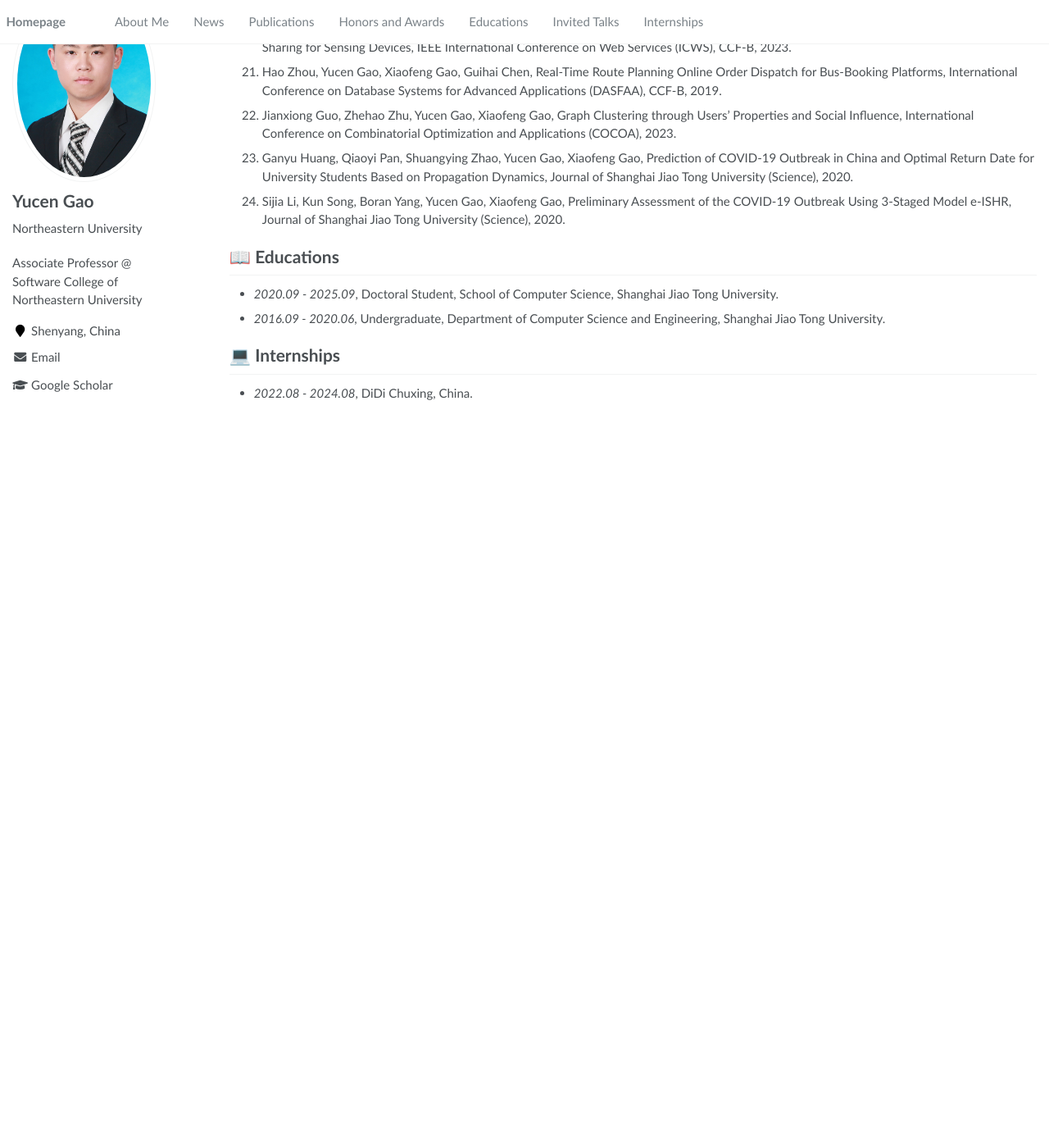
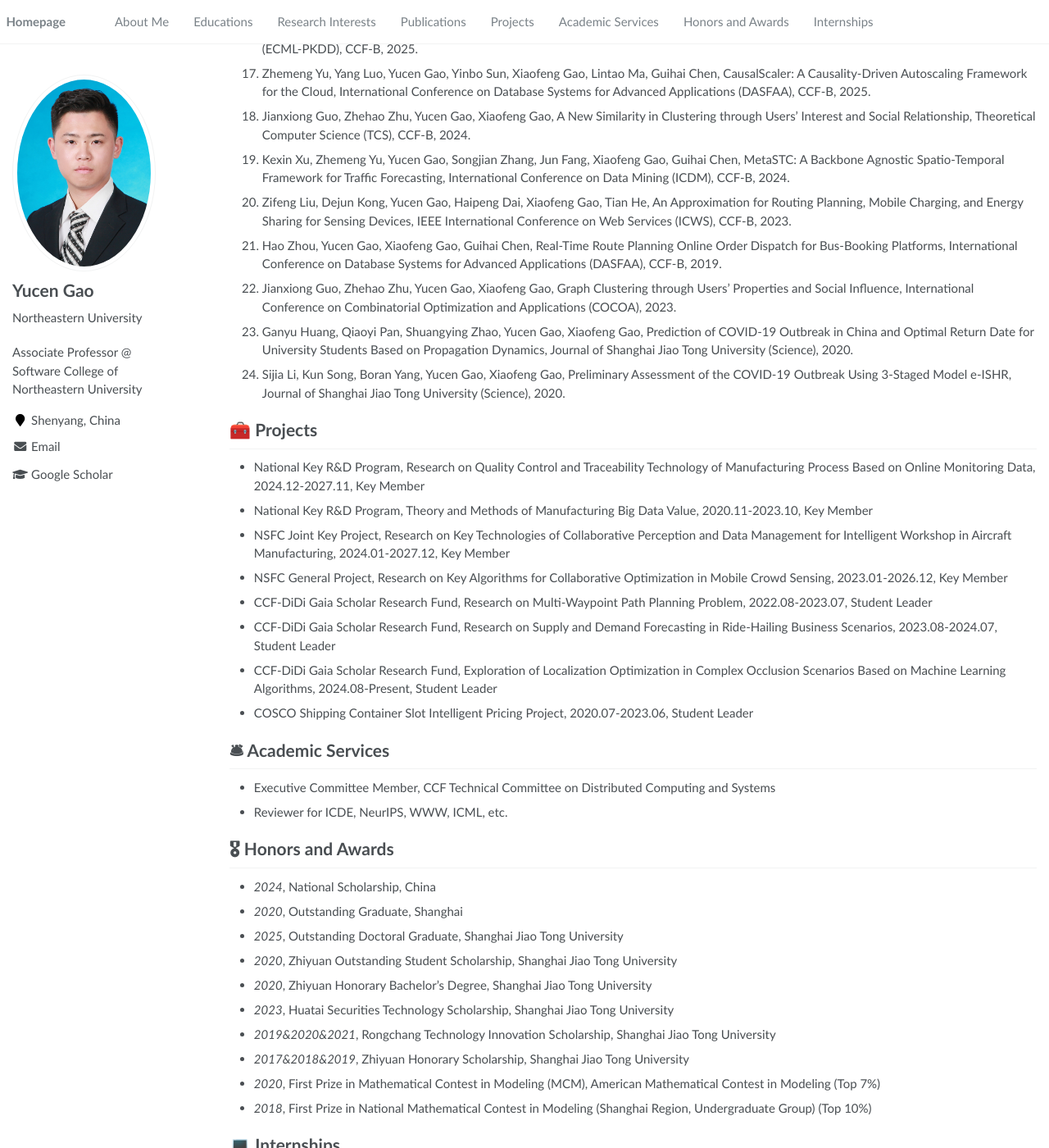
Before and after one commit to GaoYucen/GaoYucen.github.io, a Jekyll site: the page built from _pages/about.md, in a window 1280 px wide and 1400 px high, scrolled down 1235 px. Shown: the whole window at 82% size. Built offline with Jekyll 4.4.1, drawn with Linux system fonts in a browser that asks for light colours; before the commit the page ends 1740 px from its top, so only the background shows below that; some of the changed text lies outside the part shown.

Commit message:
update adademic info

```diff
--- a/_data/navigation.yml
+++ b/_data/navigation.yml
@@ -3,20 +3,23 @@
   - title: "About Me"
     url: "/#about-me"
 
-  - title: "News"
-    url: "/#-news"
+  - title: "Educations"
+    url: "/#-educations"
+
+  - title: "Research Interests"
+    url: "/#-research-interests"
 
   - title: "Publications"
     url: "/#-publications"
 
+  - title: "Projects"
+    url: "/#-projects"
+
+  - title: "Academic Services"
+    url: "/#-academic-services"
+
   - title: "Honors and Awards"
     url: "/#-honors-and-awards"
 
-  - title: "Educations"
-    url: "/#-educations"
-
-  - title: "Invited Talks"
-    url: "/#-invited-talks"
-
   - title: "Internships"
     url: "/#-internships"
--- a/_pages/about.md
+++ b/_pages/about.md
@@ -17,7 +17,15 @@
 
 <span class='anchor' id='about-me'></span>
 
-Yucen Gao is currently an associate professor in Software College of Northeastern University, China. He received the PhD degree in computer science from the Shanghai Jiao Tong University, China, in 2025. His research interests include data engineering and network optimization. He has published more than 20 papers in high-ranked international conferences and journals including SIGKDD, ICDE, SIGIR, TMC, etc.
+Yucen Gao is currently an associate professor in Software College of Northeastern University, China. He received the PhD degree in computer science from the Shanghai Jiao Tong University, China, in 2025. He has published more than 20 papers in high-ranked international conferences and journals including SIGKDD, ICDE, SIGIR, TMC, etc.
+
+# 📖 Educations
+- *2020.09 - 2025.09*, Doctoral Student, School of Computer Science, Shanghai Jiao Tong University.
+- *2016.09 - 2020.06*, Undergraduate, Department of Computer Science and Engineering, Shanghai Jiao Tong University.
+
+
+# 🎓︎ Research Interests
+Data Engineering, Network Optimization
 
 
 <!-- # 🔥 News
@@ -65,14 +73,31 @@
 23. Ganyu Huang, Qiaoyi Pan, Shuangying Zhao, Yucen Gao, Xiaofeng Gao, Prediction of COVID-19 Outbreak in China and Optimal Return Date for University Students Based on Propagation Dynamics, Journal of Shanghai Jiao Tong University (Science), 2020.
 24. Sijia Li, Kun Song, Boran Yang, Yucen Gao, Xiaofeng Gao, Preliminary Assessment of the COVID-19 Outbreak Using 3-Staged Model e-ISHR, Journal of Shanghai Jiao Tong University (Science), 2020.
 
+# 🧰 Projects
+- National Key R&D Program, Research on Quality Control and Traceability Technology of Manufacturing Process Based on Online Monitoring Data, 2024.12-2027.11, Key Member
+- National Key R&D Program, Theory and Methods of Manufacturing Big Data Value, 2020.11-2023.10, Key Member
+- NSFC Joint Key Project, Research on Key Technologies of Collaborative Perception and Data Management for Intelligent Workshop in Aircraft Manufacturing, 2024.01-2027.12, Key Member
+- NSFC General Project, Research on Key Algorithms for Collaborative Optimization in Mobile Crowd Sensing, 2023.01-2026.12, Key Member
+- CCF-DiDi Gaia Scholar Research Fund, Research on Multi-Waypoint Path Planning Problem, 2022.08-2023.07, Student Leader
+- CCF-DiDi Gaia Scholar Research Fund, Research on Supply and Demand Forecasting in Ride-Hailing Business Scenarios, 2023.08-2024.07, Student Leader
+- CCF-DiDi Gaia Scholar Research Fund, Exploration of Localization Optimization in Complex Occlusion Scenarios Based on Machine Learning Algorithms, 2024.08-Present, Student Leader
+- COSCO Shipping Container Slot Intelligent Pricing Project, 2020.07-2023.06, Student Leader
 
-<!-- # 🎖 Honors and Awards
-- *2021.10* Lorem ipsum dolor sit amet, consectetur adipiscing elit. Vivamus ornare aliquet ipsum, ac tempus justo dapibus sit amet.
-- *2021.09* Lorem ipsum dolor sit amet, consectetur adipiscing elit. Vivamus ornare aliquet ipsum, ac tempus justo dapibus sit amet.  -->
+# 🛎 Academic Services
+- Executive Committee Member, CCF Technical Committee on Distributed Computing and Systems
+- Reviewer for ICDE, NeurIPS, WWW, ICML, etc.
 
-# 📖 Educations
-- *2020.09 - 2025.09*, Doctoral Student, School of Computer Science, Shanghai Jiao Tong University.
-- *2016.09 - 2020.06*, Undergraduate, Department of Computer Science and Engineering, Shanghai Jiao Tong University.
+# 🎖 Honors and Awards
+- *2024*, National Scholarship, China
+- *2020*, Outstanding Graduate, Shanghai
+- *2025*, Outstanding Doctoral Graduate, Shanghai Jiao Tong University
+- *2020*, Zhiyuan Outstanding Student Scholarship, Shanghai Jiao Tong University
+- *2020*, Zhiyuan Honorary Bachelor's Degree, Shanghai Jiao Tong University
+- *2023*, Huatai Securities Technology Scholarship, Shanghai Jiao Tong University
+- *2019&2020&2021*, Rongchang Technology Innovation Scholarship, Shanghai Jiao Tong University
+- *2017&2018&2019*, Zhiyuan Honorary Scholarship, Shanghai Jiao Tong University
+- *2020*, First Prize in Mathematical Contest in Modeling (MCM), American Mathematical Contest in Modeling (Top 7%)
+- *2018*, First Prize in National Mathematical Contest in Modeling (Shanghai Region, Undergraduate Group) (Top 10%)
 
 <!-- # 💬 Invited Talks
 - *2021.06*, Lorem ipsum dolor sit amet, consectetur adipiscing elit. Vivamus ornare aliquet ipsum, ac tempus justo dapibus sit amet.
```
